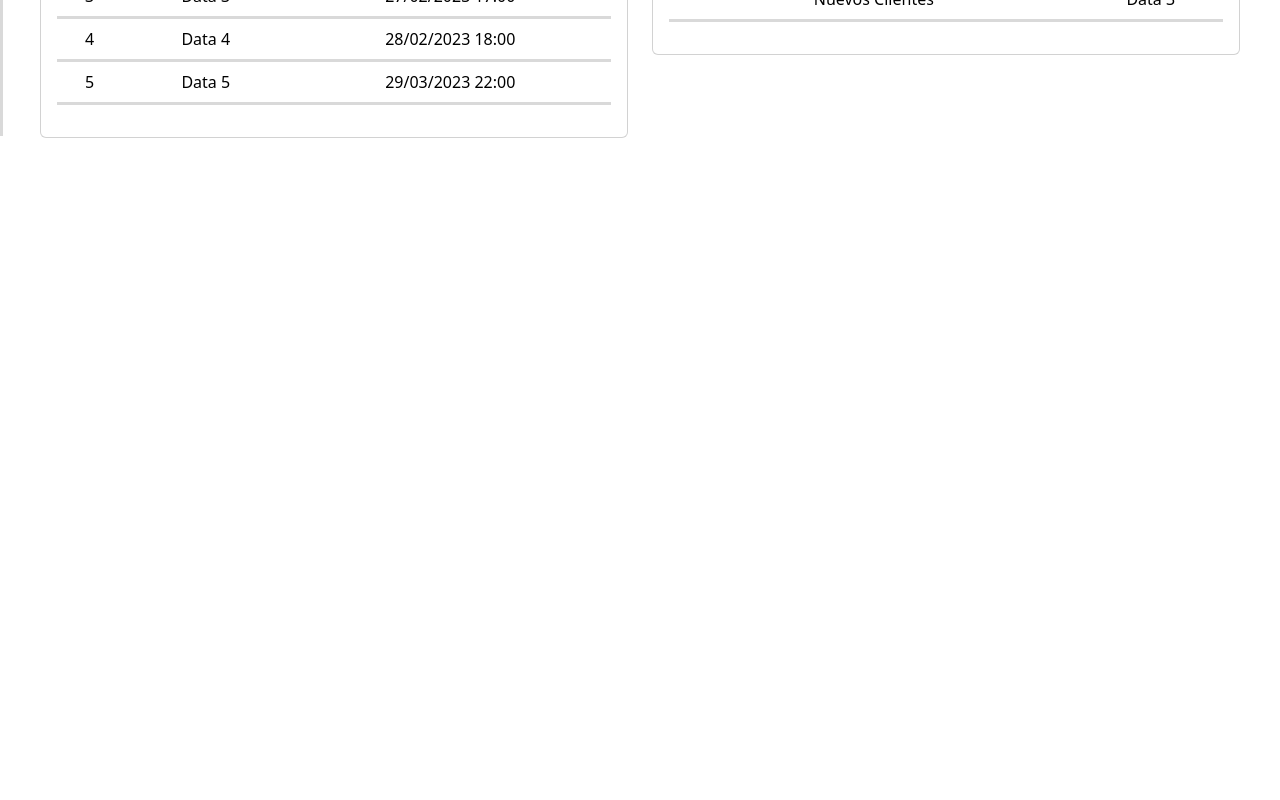
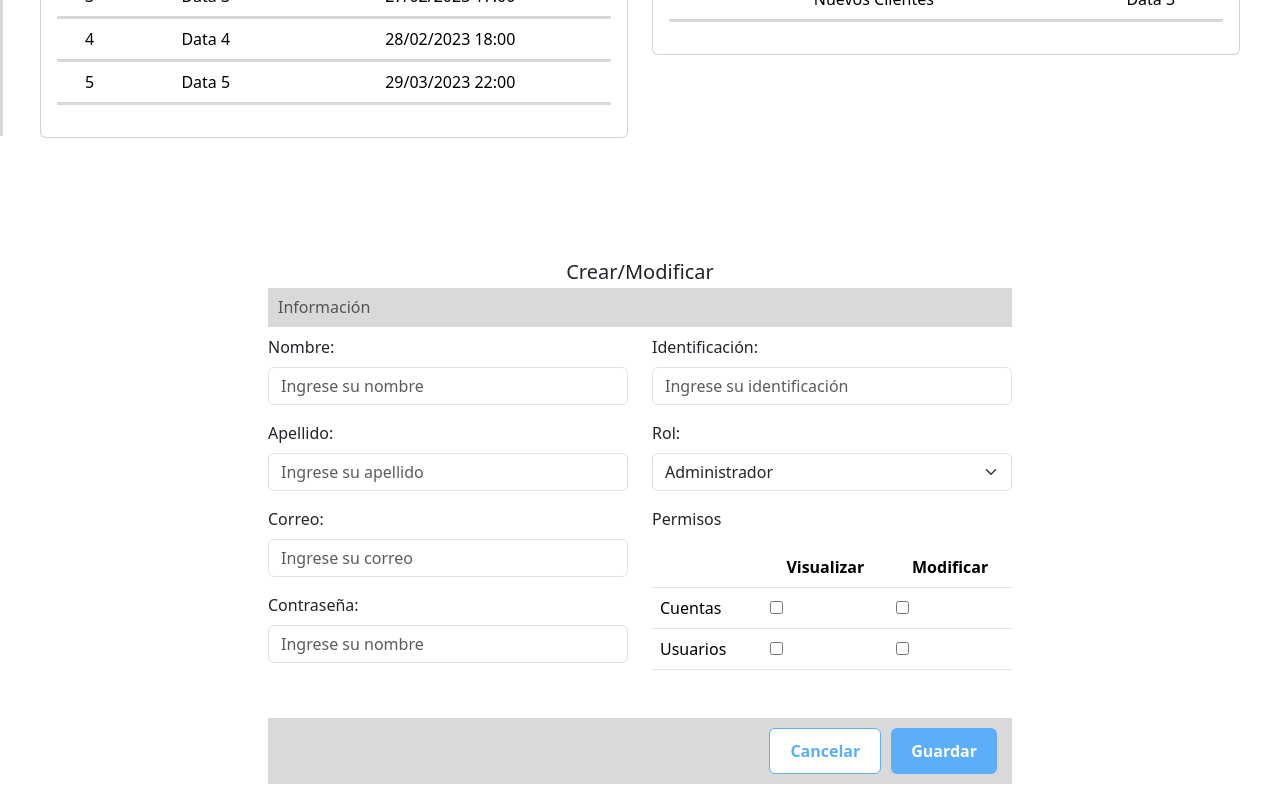
Before and after one commit to Code-Crafters-PUJ/web-app-admin, an Angular app: page /general in a window 1280 px wide. Shown: the part 664-1464 px from the top of the page. Before the commit the page ends 908 px from the top, so only its background shows below. Built offline with nearby package versions, Linux system fonts and the light colour scheme; some icons are missing.

Commit message:
manage account component

```diff
--- a/src/app/pages/general-page/components/manage-account/manage-account.component.css
+++ b/src/app/pages/general-page/components/manage-account/manage-account.component.css
@@ -0,0 +1,32 @@
+.container.card {
+  border: none;
+  background-color: white;
+  max-width: 800px;
+}
+
+.container-btn {
+  display: flex;
+  justify-content: end;
+  background-color: #D9D9D9;
+  padding: 10px;
+}
+
+.container-btn button {
+  margin: 0 5px;
+}
+
+button.btn-primary.btn-submit {
+  background-color: #5CAEFA;
+  color: white;
+  font-weight: bold;
+  border: none;
+  padding: 10px 20px;
+}
+
+button.btn-primary.btn-cancel {
+  background-color: #ffffff;
+  color: #5CAEFA; /* Cambié "white" a "#5CAEFA" para establecer el color del texto */
+  font-weight: bold;
+  border: #5CAEFA solid 1px;
+  padding: 10px 20px;
+}
--- a/src/app/pages/general-page/components/manage-account/manage-account.component.html
+++ b/src/app/pages/general-page/components/manage-account/manage-account.component.html
@@ -1 +1,83 @@
-<p>manage-account works!</p>
+<div class="container card">
+  <div class="card-body">
+    <h5 class="card-title text-center">Crear/Modificar</h5>
+    <h6 class="card-subtitle mb-2 text-muted" style="background-color: #D9D9D9; padding: 10px;">Información</h6>
+
+    <form>
+      <div class="row mb-3">
+        <div class="col-md-6">
+          <label for="nombre" class="form-label">Nombre:</label>
+          <input type="text" class="form-control" id="nombre" placeholder="Ingrese su nombre">
+        </div>
+        <div class="col-md-6">
+          <label for="identificacion" class="form-label">Identificación:</label>
+          <input type="text" class="form-control" id="identificacion" placeholder="Ingrese su identificación">
+        </div>
+      </div>
+      <div class="row mb-3">
+        <div class="col-md-6">
+          <label for="apellido" class="form-label">Apellido:</label>
+          <input type="text" class="form-control" id="apellido" placeholder="Ingrese su apellido">
+        </div>
+        <div class="col-md-6">
+          <label for="rol" class="form-label">Rol:</label>
+          <select class="form-select" id="rol">
+            <option value="1">Administrador</option>
+            <option value="2">Usuario</option>
+            <option value="3">Invitado</option>
+          </select>
+        </div>
+      </div>
+      <div class="row mb-3">
+        <div class="col-md-6">
+          <label for="correo" class="form-label">Correo:</label>
+          <input type="text" class="form-control mb-3" id="correo" placeholder="Ingrese su correo">
+
+          <label for="contraseña" class="form-label">Contraseña:</label>
+          <input type="text" class="form-control" id="contraseña" placeholder="Ingrese su nombre">
+
+        </div>
+
+
+        <div class="col-md-6">
+
+
+          <div class="row mb-3">
+            <div class="col-md-12">
+              <p>Permisos</p>
+              <table class="table">
+                <thead>
+                <tr>
+                  <th style="text-align: center;"></th>
+                  <th style="text-align: center;">Visualizar</th>
+                  <th style="text-align: center;">Modificar</th>
+                </tr>
+                </thead>
+                <tbody>
+                <tr>
+                  <td>Cuentas</td>
+                  <td><input type="checkbox"></td>
+                  <td><input type="checkbox"></td>
+                </tr>
+                <tr>
+                  <td>Usuarios</td>
+                  <td><input type="checkbox"></td>
+                  <td><input type="checkbox"></td>
+                </tr>
+                </tbody>
+              </table>
+            </div>
+          </div>
+        </div>
+      </div>
+
+      <div class="container-btn">
+        <button type="reset" class="btn btn-primary btn-cancel">Cancelar</button>
+        <button type="submit" class="btn btn-primary btn-submit">Guardar</button>
+      </div>
+
+
+
+    </form>
+  </div>
+</div>
--- a/src/app/pages/general-page/general-page.component.html
+++ b/src/app/pages/general-page/general-page.component.html
@@ -1,3 +1,4 @@
 <app-sidebar/>
 <!-- <app-table-accounts />  -->
 <app-general-information/>
+<app-manage-account/>
--- a/src/app/pages/general-page/general-page.component.ts
+++ b/src/app/pages/general-page/general-page.component.ts
@@ -2,11 +2,12 @@ import { Component } from '@angular/core';
 import { TableAccountsComponent } from './components/table-accounts/table-accounts.component';
 import {SidebarComponent} from "../../global/sidebar/sidebar.component";
 import {GeneralInformationComponent} from "./components/general-information/general-information.component";
+import {ManageAccountComponent} from "./components/manage-account/manage-account.component";
 
 @Component({
   selector: 'app-general-page',
   standalone: true,
-  imports: [TableAccountsComponent, SidebarComponent, GeneralInformationComponent],
+  imports: [TableAccountsComponent, SidebarComponent, GeneralInformationComponent, ManageAccountComponent],
   templateUrl: './general-page.component.html',
   styleUrl: './general-page.component.css',
 })
```
